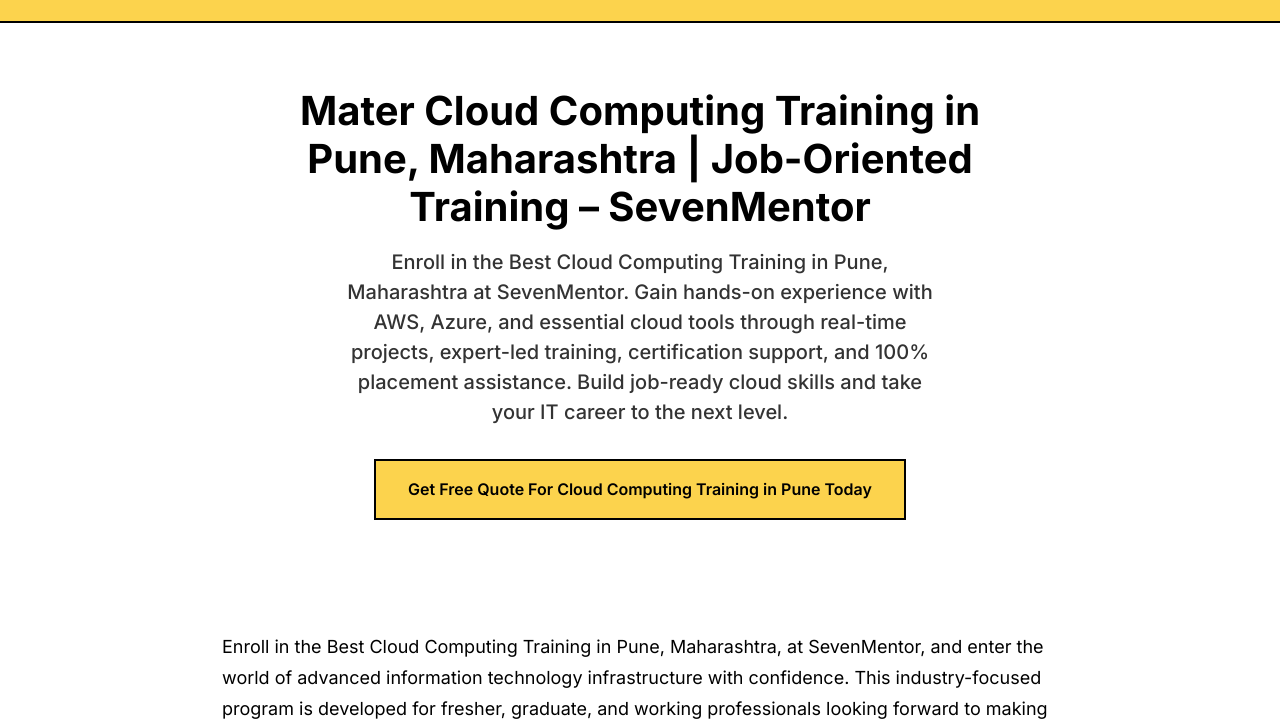
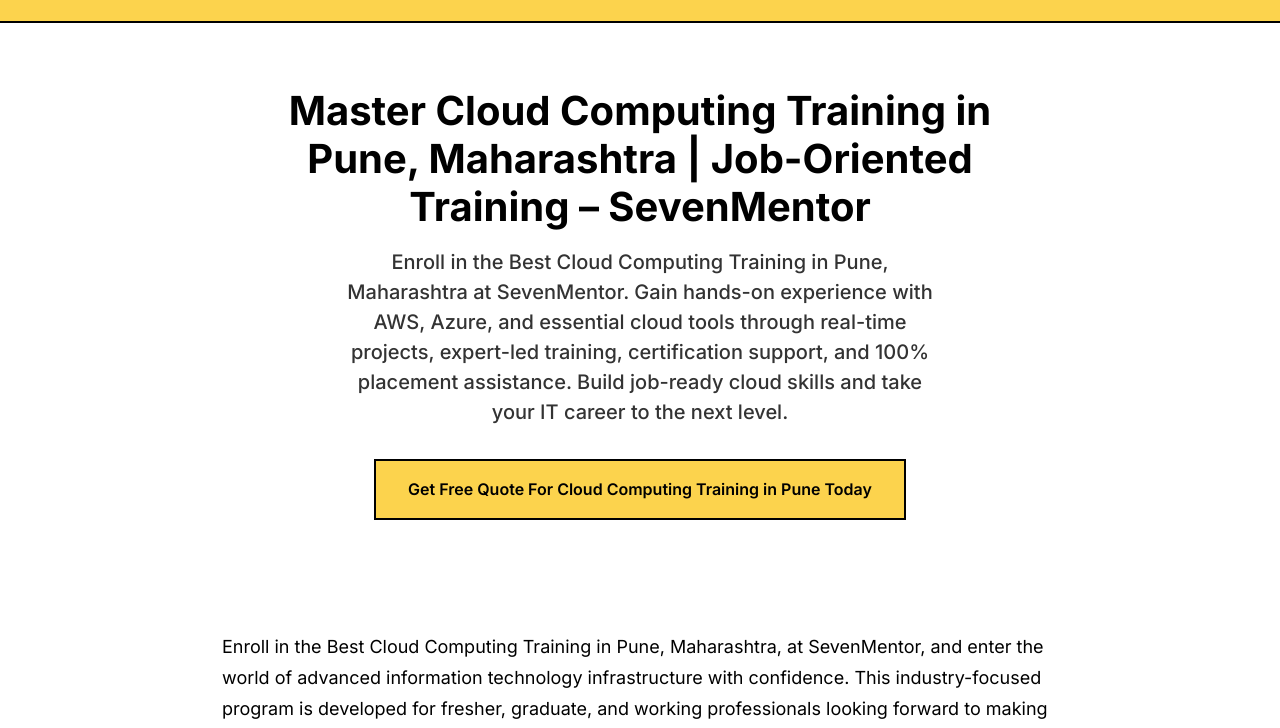
Before and after one commit to sjaiswal-star/Cloud-Computing-Training-in-Pune-SevenMentor, a plain HTML site: page index.html in a window 1280 px wide. Shown: the part 72-800 px from the top of the page. Drawn offline with Linux system fonts and the light colour scheme.

Commit message:
Update and rename index (77).html to index.html

```diff
--- a/index (77).html
+++ b/index.html
@@ -3,7 +3,7 @@
 <head>
     <meta charset="UTF-8">
     <meta name="viewport" content="width=device-width, initial-scale=1.0">
-    <title> Mater Cloud Computing Training in Pune, Maharashtra | Job-Oriented Training – SevenMentor </title>
+    <title> Master Cloud Computing Training in Pune, Maharashtra | Job-Oriented Training – SevenMentor </title>
     <meta name="description" content=" Enroll in the Best Cloud Computing Training in Pune, Maharashtra at SevenMentor. Gain hands-on experience with AWS, Azure, and essential cloud tools through real-time projects, expert-led training, certification support, and 100% placement assistance. Build job-ready cloud skills and take your IT career to the next level.">
     <meta name="keywords" content="Cloud Computing Course in Pune, Cloud Computing training institute in Pune , SevenMentor Pune">
     <meta name="robots" content="index, follow">
@@ -12,14 +12,14 @@
     <!-- Open Graph -->
     <meta property="og:type" content="website">
     <meta property="og:url" content="https://www.sevenmentor.com/cloud-computing-certification-course-training-in-pune.php">
-    <meta property="og:title" content="Mater Cloud Computing Training in Pune, Maharashtra | Job-Oriented Training – SevenMentor">
+    <meta property="og:title" content="Master Cloud Computing Training in Pune, Maharashtra | Job-Oriented Training – SevenMentor">
     <meta property="og:description" content="Enroll in the Best Cloud Computing Training in Pune, Maharashtra at SevenMentor. Gain hands-on experience with AWS, Azure, and essential cloud tools through real-time projects, expert-led training, certification support, and 100% placement assistance. Build job-ready cloud skills and take your IT career to the next level.">
     <meta property="og:site_name" content="SevenMentor">
 
     <!-- Twitter -->
     <meta property="twitter:card" content="summary_large_image">
     <meta property="twitter:url" content="https://www.sevenmentor.com/cloud-computing-certification-course-training-in-pune.php">
-    <meta property="twitter:title" content="Mater Cloud Computing Training in Pune, Maharashtra | Job-Oriented Training – SevenMentor">
+    <meta property="twitter:title" content="Master Cloud Computing Training in Pune, Maharashtra | Job-Oriented Training – SevenMentor">
     <meta property="twitter:description" content="Enroll in the Best Cloud Computing Training in Pune, Maharashtra at SevenMentor. Gain hands-on experience with AWS, Azure, and essential cloud tools through real-time projects, expert-led training, certification support, and 100% placement assistance. Build job-ready cloud skills and take your IT career to the next level.">
 
     <!-- Canonical URL -->
@@ -736,7 +736,7 @@
     <!-- Hero Section -->
     <section class="hero">
         <div class="container">
-            <h1> Mater Cloud Computing Training in Pune, Maharashtra | Job-Oriented Training – SevenMentor </h1>
+            <h1> Master Cloud Computing Training in Pune, Maharashtra | Job-Oriented Training – SevenMentor </h1>
             <p class="subtitle">
 Enroll in the Best Cloud Computing Training in Pune, Maharashtra at SevenMentor. Gain hands-on experience with AWS, Azure, and essential cloud tools through real-time projects, expert-led training, certification support, and 100% placement assistance. Build job-ready cloud skills and take your IT career to the next level.</p>
             <a href="https://www.sevenmentor.com/cloud-computing-certification-course-training-in-pune.php" class="cta-button">Get Free Quote For Cloud Computing Training in Pune Today</a>
@@ -1139,4 +1139,5 @@
         })();
     </script>
 </body>
+
 </html>
```
